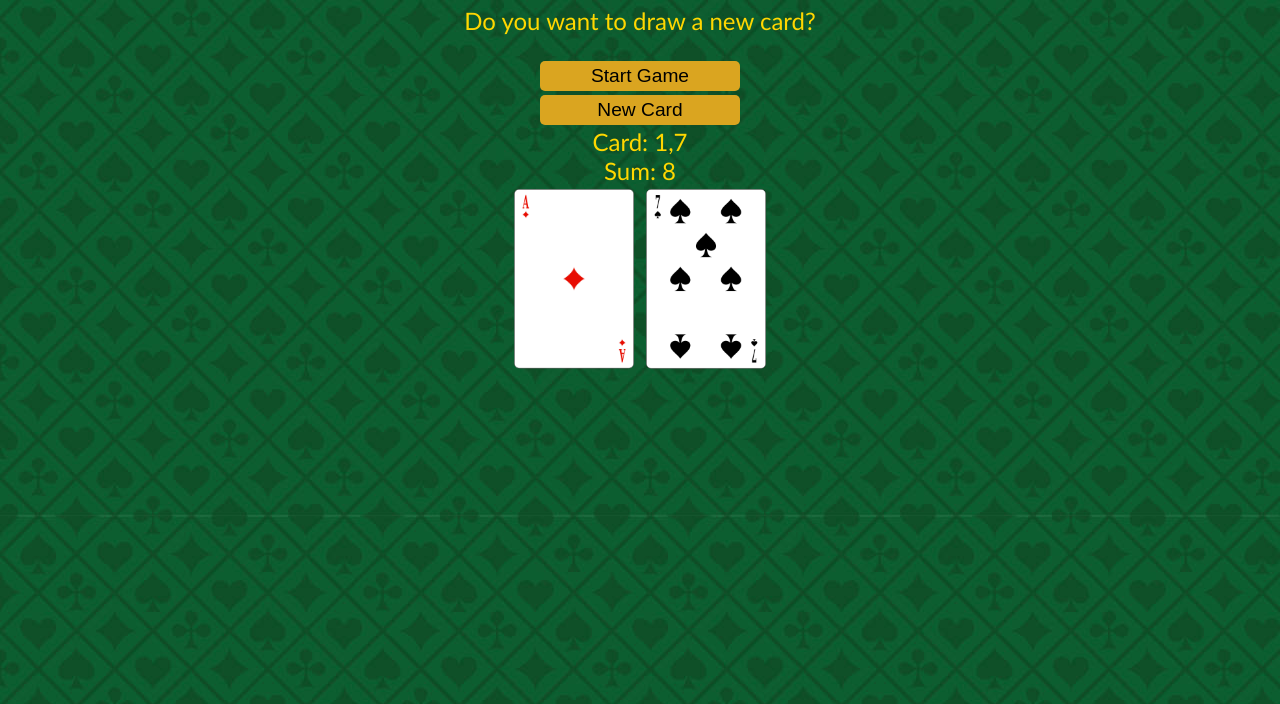
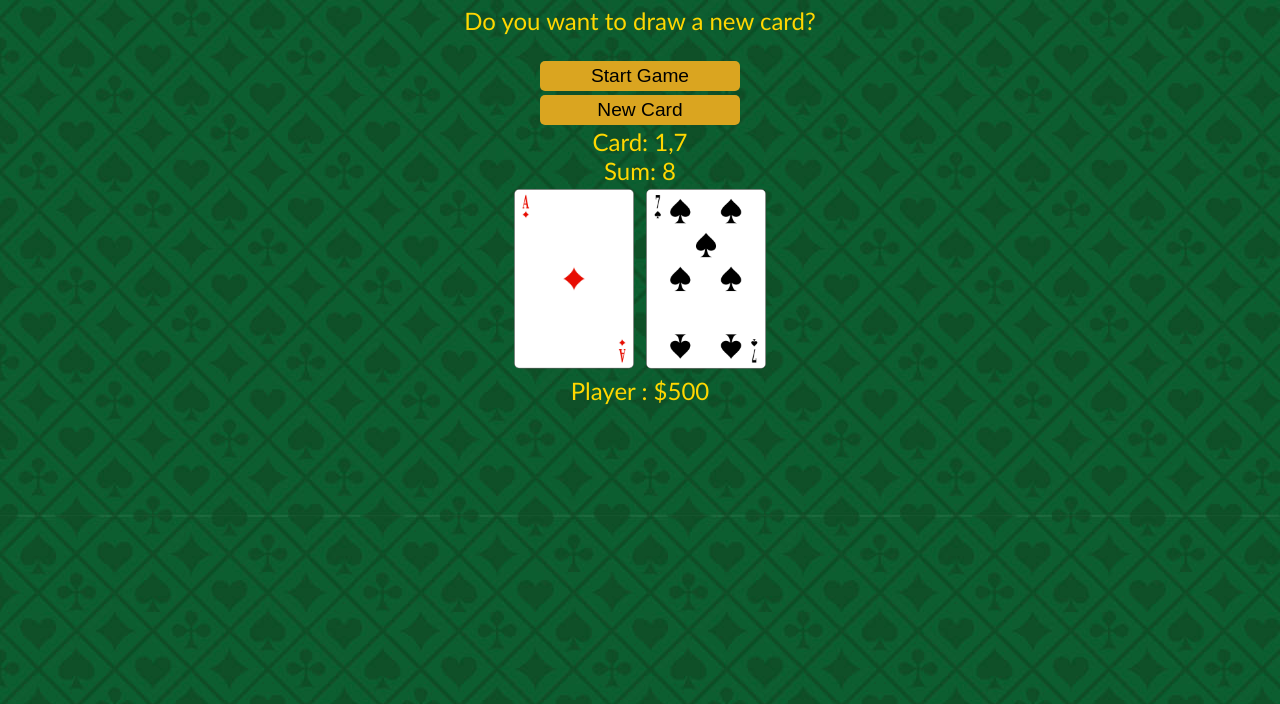
Before and after one commit to tnmrfsn/BlackJack-Game, a plain HTML site: page index.html in a window 1280 px wide. Both pictures are taken after a click on the button "Start Game". Shown: the part 96-800 px from the top of the page. Drawn offline with Linux system fonts and the light colour scheme.

Commit message:
name and chips

```diff
--- a/index.css
+++ b/index.css
@@ -35,7 +35,8 @@ p {
 }
 #message-el,
 #sum-el,
-#cardResult {
+#cardResult,
+#playerName {
   font-size: 1.5em;
   color: gold;
 }
--- a/index.html
+++ b/index.html
@@ -25,6 +25,7 @@
       <div id="cardResult"></div>
       <div id="sum-el"></div>
       <div class="imageContainer"><div id="cardImages"></div></div>
+      <div id="playerName"></div>
 
       <br />
     </div>
--- a/index.js
+++ b/index.js
@@ -4,6 +4,10 @@ let isStarted = false;
 let calledNewCard = false;
 let sum = 0;
 let message = "";
+let player = {
+  name: "Player",
+  chips: 500,
+};
 
 let cards = [];
 let images = [];
@@ -20,6 +24,7 @@ let cardResult = document.getElementById("cardResult");
 let sumEl = document.getElementById("sum-el");
 let cardImages = document.getElementById("cardImages");
 let messageEl = document.getElementById("message-el");
+let playerName = document.getElementById("playerName");
 
 function randomCard() {
   let randomNumber = Math.floor(Math.random() * 13) + 1;
@@ -91,6 +96,7 @@ function renderGame() {
   cardResult.textContent = `Card: ${cards.join(",")}`;
   sumEl.textContent = `Sum: ${sum}`;
   cardImages.innerHTML = images.join(" ");
+  playerName.textContent = `${player.name} : \$${player.chips}`;
 
   //checking the sum and udating message
   if (sum <= 20) {
```
